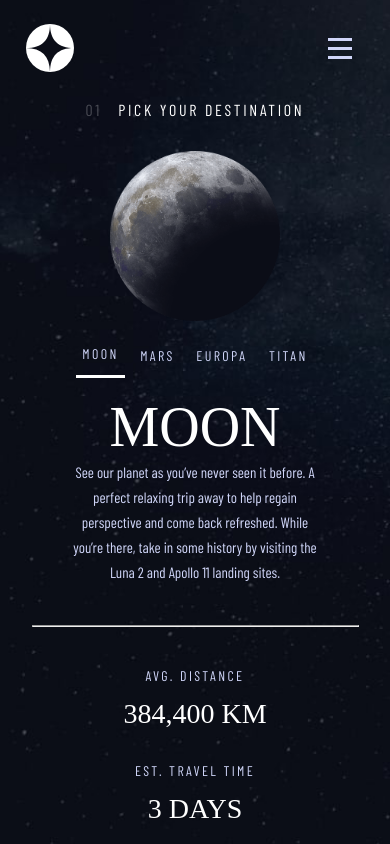
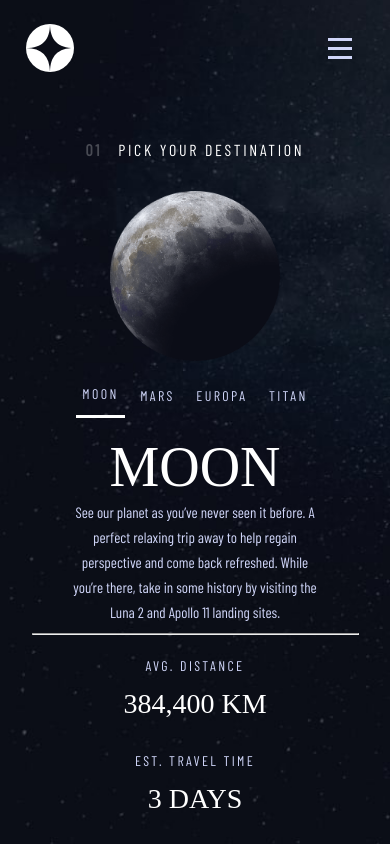
Before and after one commit to the-rabblerouser/SpaceTourism, a Next.js app: page /destination in a window 390 px wide. Built offline with nearby package versions, Linux system fonts and the light colour scheme; a web font is replaced by a local one.

Commit message:
Tablet resize styles

```diff
--- a/components/DestinationPage/Planet.tsx
+++ b/components/DestinationPage/Planet.tsx
@@ -10,6 +10,9 @@ const Img = styled.img`
 	margin-top: 32px;
 
 	@media (min-width: 768px) {
+		height: 300px;
+		width: 300px;
+		margin-top: 60px;
 	}
 
 	@media (min-width: 1224px) {
@@ -25,6 +28,9 @@ const PlanetToggleContainer = styled.div`
 	margin-top: 26px;
 
 	@media (min-width: 768px) {
+		height: 34px;
+		width: 285.5px;
+		margin-top: 50px;
 	}
 
 	@media (min-width: 1224px) {
@@ -59,6 +65,10 @@ const PlanetLink = styled.button<PlanetLinkTypes>`
 	}
 
 	@media (min-width: 768px) {
+		height: 19px;
+		font-size: 16px;
+		line-height: 19px;
+		letter-spacing: 2.700000047683716px;
 	}
 
 	@media (min-width: 1224px) {
@@ -77,6 +87,12 @@ const Heading = styled.h2`
 	color: ${({ theme }) => theme.white};
 
 	@media (min-width: 768px) {
+		height: 92px;
+		width: 266px;
+		font-size: 80px;
+		line-height: 92px;
+		letter-spacing: 0px;
+		margin: 32px 0 0 0;
 	}
 
 	@media (min-width: 1224px) {
@@ -85,7 +101,7 @@ const Heading = styled.h2`
 
 const BodyText = styled.p`
 	width: 257px;
-	margin: 1px 0 2rem 0;
+	margin: 1px 0 0 0;
 	font-family: ${({ theme }) => theme.barlow};
 	font-style: normal;
 	font-weight: 400;
@@ -95,6 +111,12 @@ const BodyText = styled.p`
 	color: ${({ theme }) => theme.purple};
 
 	@media (min-width: 768px) {
+		height: 84px;
+		width: 573px;
+		font-size: 19px;
+		line-height: 28px;
+		letter-spacing: 0px;
+		word-spacing: 2px;
 	}
 
 	@media (min-width: 1224px) {
@@ -104,12 +126,27 @@ const BodyText = styled.p`
 const Hr = styled.hr`
 	height: 1px;
 	width: 327px;
-	left: 24px;
-	top: 605px;
 	border-radius: 0px;
 	color: ${({ theme }) => theme.hrBlack};
 
 	@media (min-width: 768px) {
+		display: none;
+	}
+
+	@media (min-width: 1224px) {
+	}
+`;
+
+const StatContainer = styled.div`
+	@media (min-width: 768px) {
+		display: flex;
+		flex-direction: row;
+		justify-content: space-evenly;
+		align-items: end;
+		height: 90px;
+		width: 573px;
+		margin-top: 49px;
+		border-top: 1px solid ${({ theme }) => theme.hrBlack};
 	}
 
 	@media (min-width: 1224px) {
@@ -133,6 +170,7 @@ const StatText = styled.p<StatTextTypes>`
 	margin-top: ${({ marginTop }) => marginTop};
 
 	@media (min-width: 768px) {
+		margin-top: 0;
 	}
 
 	@media (min-width: 1224px) {
@@ -191,10 +229,16 @@ const Planet = ({ planets, selected, setSelected }: PlanetPropTypes) => {
 							<Heading>{name.toUpperCase()}</Heading>
 							<BodyText>{description}</BodyText>
 							<Hr />
-							<StatText marginTop='2rem'>AVG. DISTANCE</StatText>
-							<Stat>{distance.toUpperCase()}</Stat>
-							<StatText marginTop='2rem'>Est. travel time</StatText>
-							<Stat>{travel.toUpperCase()}</Stat>
+							<StatContainer>
+								<div>
+									<StatText>AVG. DISTANCE</StatText>
+									<Stat>{distance.toUpperCase()}</Stat>
+								</div>
+								<div>
+									<StatText marginTop='2rem'>Est. travel time</StatText>
+									<Stat>{travel.toUpperCase()}</Stat>
+								</div>
+							</StatContainer>
 						</React.Fragment>
 					);
 				}
--- a/pages/destination.tsx
+++ b/pages/destination.tsx
@@ -23,19 +23,6 @@ const Body = styled.div`
 	}
 `;
 
-const SubHeading = styled.h6`
-	display: flex;
-	align-items: center;
-	font-family: ${({ theme }) => theme.barlow};
-	font-weight: 400;
-	font-size: 16px;
-	color: ${({ theme }) => theme.white};
-	line-height: 19.2px;
-	letter-spacing: 2.7px;
-	text-transform: uppercase;
-	margin: 0 0 0 0;
-`;
-
 const Container = styled.div`
 	display: flex;
 	flex-direction: column;
@@ -49,12 +36,48 @@ const Container = styled.div`
 	}
 `;
 
+const SubHeading = styled.h6`
+	display: flex;
+	font-family: ${({ theme }) => theme.barlow};
+	font-weight: 400;
+	font-size: 16px;
+	color: ${({ theme }) => theme.white};
+	line-height: 19.2px;
+	letter-spacing: 2.7px;
+	text-transform: uppercase;
+	margin: 40px 0 0 0;
+
+	@media (min-width: 768px) {
+		align-self: start;
+		margin: 40px 0 0 38.5px;
+		font-size: 20px;
+		line-height: 24px;
+		letter-spacing: 3.375px;
+		text-align: left;
+	}
+
+	@media (min-width: 1224px) {
+	}
+`;
+
 const Span = styled.div`
 	display: inline;
 	opacity: 25%;
 	margin-right: 16px;
+	font-family: ${({ theme }) => theme.barlow};
+	font-size: 16px;
+	font-style: normal;
+	font-weight: 700;
+	line-height: 19px;
+	letter-spacing: 2.700000047683716px;
+	text-align: left;
 
 	@media (min-width: 768px) {
+		font-size: 20px;
+		font-weight: 700;
+		line-height: 24px;
+		letter-spacing: 3.375px;
+		text-align: left;
 	}
 
 	@media (min-width: 1224px) {
```
